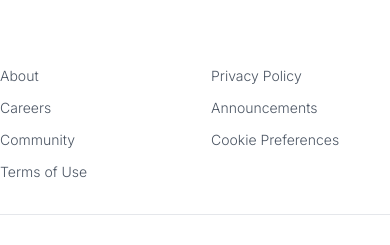
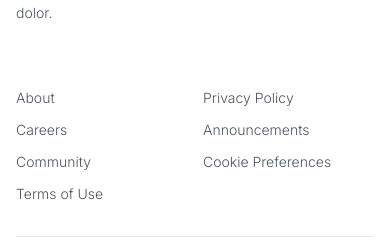
Before and after one commit to chipcerio/build-mate-landing, a Next.js app: page / in a window 390 px wide. Shown: the part 6103-6348 px from the top of the page. Built offline with nearby package versions, Linux system fonts and the light colour scheme.

Commit message:
fix margin on footer

```diff
--- a/components/Footer.tsx
+++ b/components/Footer.tsx
@@ -4,7 +4,7 @@ export default function Footer() {
   return (
     <footer className="bg-white border-t border-gray-200">
       <div className="container-custom">
-        <div className="py-12">
+        <div className="py-12 px-4 sm:px-6 lg:px-8">
           <div className="grid lg:grid-cols-3 gap-8">
             {/* Logo and Description */}
             <div className="space-y-4">
@@ -22,7 +22,7 @@ export default function Footer() {
             <div className="w-full"></div>
 
             {/* Navigation Links */}
-            <div className="grid grid-cols-2 gap-8">
+            <div className="grid grid-cols-2 gap-4 sm:gap-8">
               <div className="space-y-3">
                 <a href="#" className="block text-gray-600 hover:text-wokka-orange transition-colors text-sm">About</a>
                 <a href="#" className="block text-gray-600 hover:text-wokka-orange transition-colors text-sm">Careers</a>
@@ -38,7 +38,7 @@ export default function Footer() {
           </div>
 
           {/* Bottom Section */}
-          <div className="border-t border-gray-200 pt-8 mt-8 flex flex-col md:flex-row justify-between items-center space-y-4 md:space-y-0">
+          <div className="border-t border-gray-200 pt-8 mt-8 flex flex-col md:flex-row justify-between items-center space-y-4 md:space-y-0 px-0">
             {/* Social Media Icons */}
             <div className="flex space-x-4">
               <a href="#" className="w-8 h-8 bg-gray-900 rounded-full flex items-center justify-center hover:bg-wokka-orange transition-colors">
```
